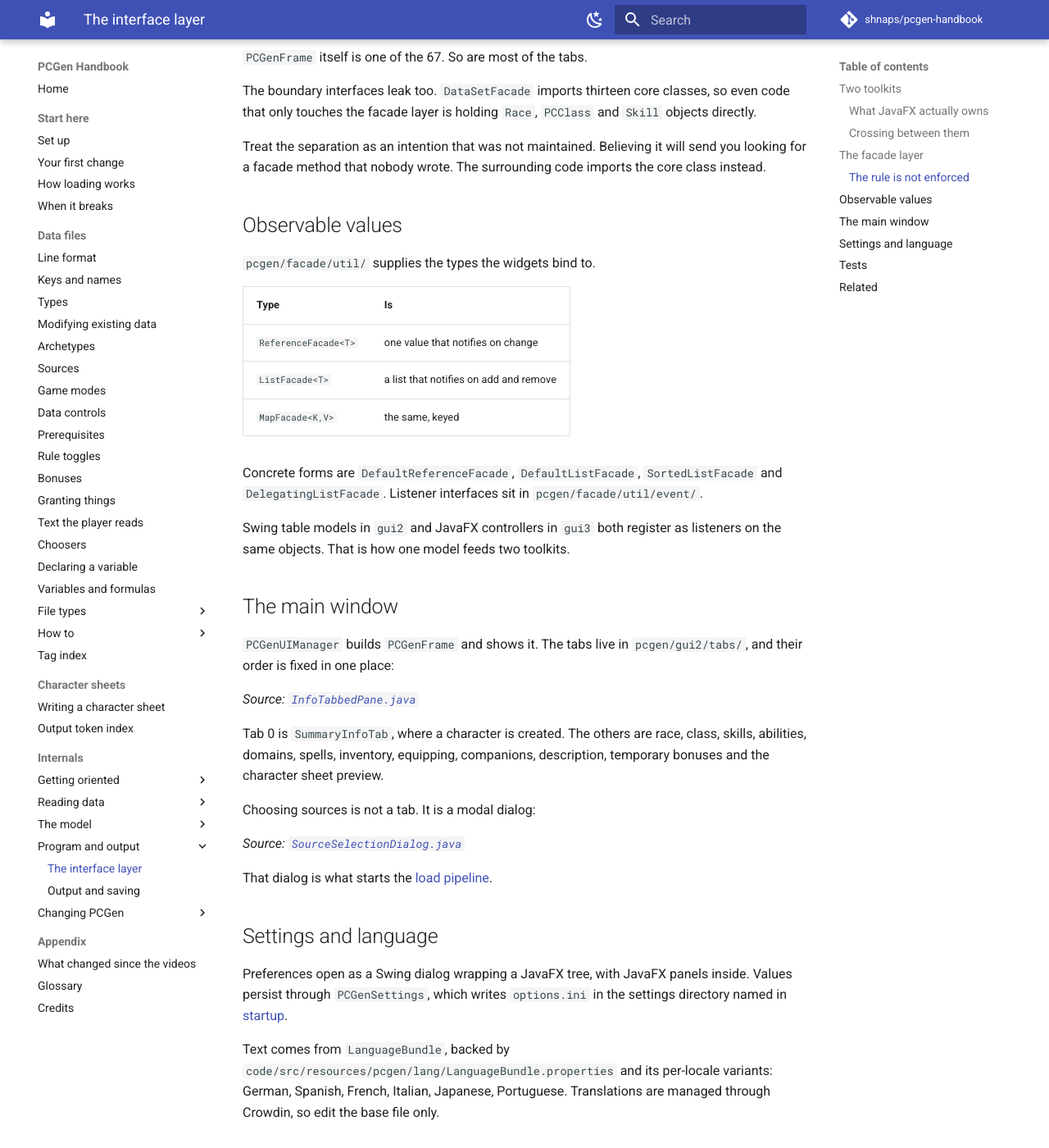
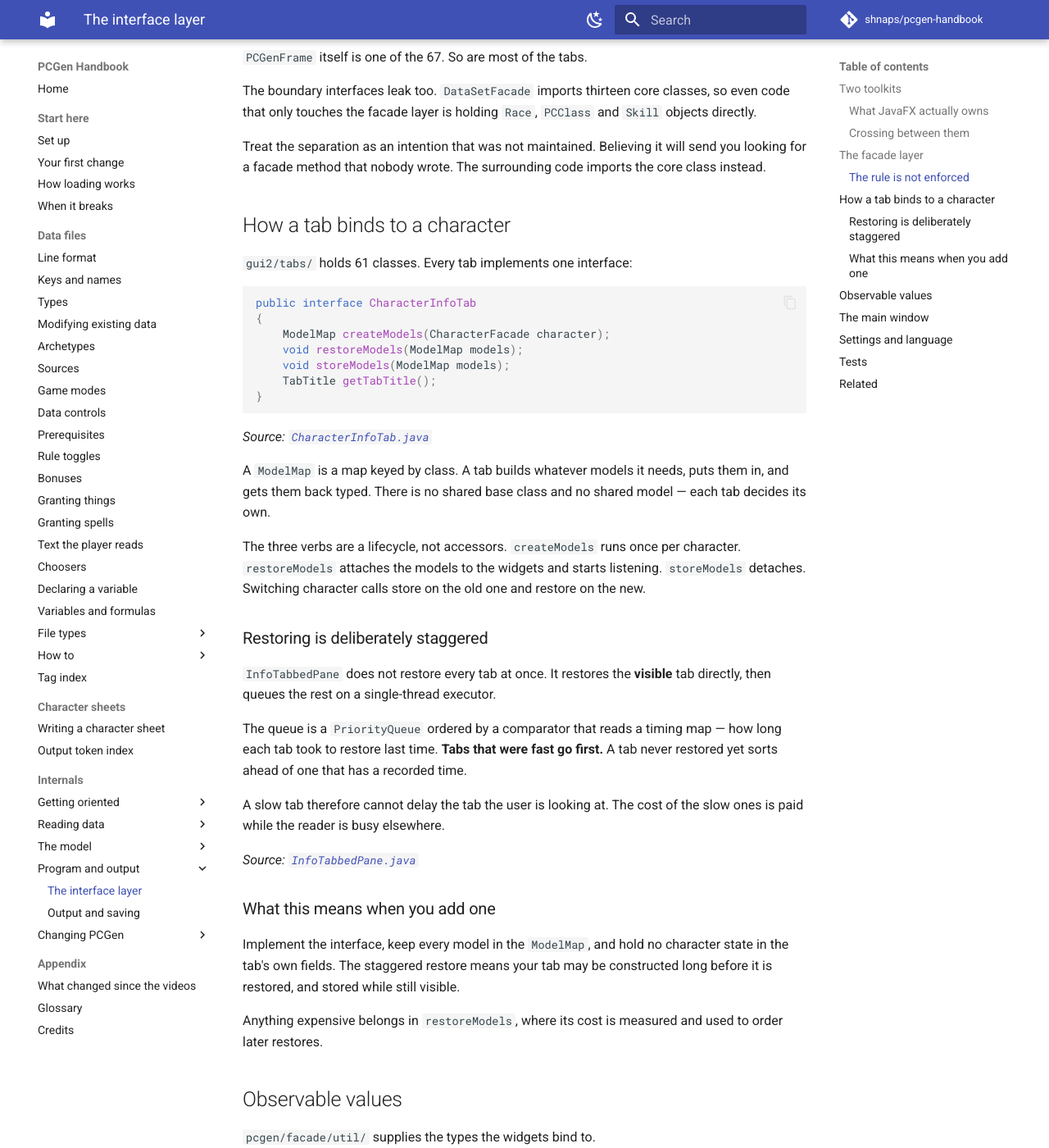
Before and after one commit to shnaps/pcgen-handbook, an MkDocs documentation site: the page built from docs/internals/ui-layer.md, in a window 1280 px wide and 1400 px high, scrolled down 2282 px. Shown: the whole window at 82% size. Built offline with MkDocs 1.6.1 and Material for MkDocs 9.7.7, drawn with Linux system fonts in a browser that asks for light colours; comment, search, counter and statistics services are not loaded.

Commit message:
Add granting-spells page and tab binding section, backlog items 10 and 11
SPELLS carries two grammars under one tag name. 2,340 uses are the kit form,
SPELLS:SPELLBOOK=...|CLASS=..., parsed by a different token class; the other
8,222 are the ordinary form where the book is positional and first. Copying
between them does not work and the tag name gives no hint.

SpellsLst also reads its options in a loop and breaks at the first argument that
is not one, so an option written after a spell name is read as a spell, fails to
resolve, and goes silently missing.

Tab binding stayed a section, as the cross-review settled. The find worth having
is that restore order is measured: InfoTabbedPane restores the visible tab
directly then queues the rest by a comparator over recorded restore times, so
fast tabs go first and slow ones are paid for while the reader is elsewhere.

Co-Authored-By: Claude Opus 5 (1M context) <noreply@anthropic.com>

````diff
--- a/docs/internals/ui-layer.md
+++ b/docs/internals/ui-layer.md
@@ -98,6 +98,54 @@ Treat the separation as an intention that was not maintained. Believing it will
 you looking for a facade method that nobody wrote. The surrounding code imports the
 core class instead.
 
+## How a tab binds to a character
+
+`gui2/tabs/` holds 61 classes. Every tab implements one interface:
+
+```java
+public interface CharacterInfoTab
+{
+    ModelMap createModels(CharacterFacade character);
+    void restoreModels(ModelMap models);
+    void storeModels(ModelMap models);
+    TabTitle getTabTitle();
+}
+```
+
+*Source: [`CharacterInfoTab.java`](https://github.com/PCGen/pcgen/blob/d262f8b44952860ff857132035fb32d8d11361fa/code/src/java/pcgen/gui2/tabs/CharacterInfoTab.java)*
+
+A `ModelMap` is a map keyed by class. A tab builds whatever models it needs, puts them
+in, and gets them back typed. There is no shared base class and no shared model — each
+tab decides its own.
+
+The three verbs are a lifecycle, not accessors. `createModels` runs once per character.
+`restoreModels` attaches the models to the widgets and starts listening.
+`storeModels` detaches. Switching character calls store on the old one and restore on the
+new.
+
+### Restoring is deliberately staggered
+
+`InfoTabbedPane` does not restore every tab at once. It restores the **visible** tab
+directly, then queues the rest on a single-thread executor.
+
+The queue is a `PriorityQueue` ordered by a comparator that reads a timing map — how long
+each tab took to restore last time. **Tabs that were fast go first.** A tab never
+restored yet sorts ahead of one that has a recorded time.
+
+A slow tab therefore cannot delay the tab the user is looking at. The cost of the slow
+ones is paid while the reader is busy elsewhere.
+
+*Source: [`InfoTabbedPane.java`](https://github.com/PCGen/pcgen/blob/d262f8b44952860ff857132035fb32d8d11361fa/code/src/java/pcgen/gui2/tabs/InfoTabbedPane.java)*
+
+### What this means when you add one
+
+Implement the interface, keep every model in the `ModelMap`, and hold no character state
+in the tab's own fields. The staggered restore means your tab may be constructed long
+before it is restored, and stored while still visible.
+
+Anything expensive belongs in `restoreModels`, where its cost is measured and used to
+order later restores.
+
 ## Observable values
 
 `pcgen/facade/util/` supplies the types the widgets bind to.
--- a/mkdocs.yml
+++ b/mkdocs.yml
@@ -77,6 +77,7 @@ nav:
       - lst/concepts/rule-toggles.md
       - lst/concepts/bonuses.md
       - lst/concepts/granting.md
+      - lst/concepts/granting-spells.md
       - lst/concepts/display-text.md
       - lst/concepts/choosers.md
       - lst/concepts/declaring-variables.md
````
Also changed, not shown: BACKLOG.md (+2 -2 lines), docs/index.md (+1 -0 lines), docs/lst/concepts/granting-spells.md (added, +126 -0 lines), log.md (+42 -0 lines).
